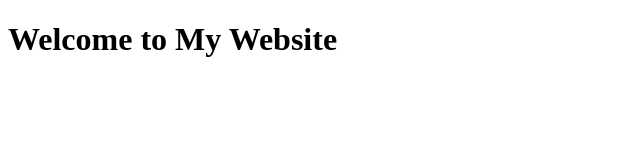
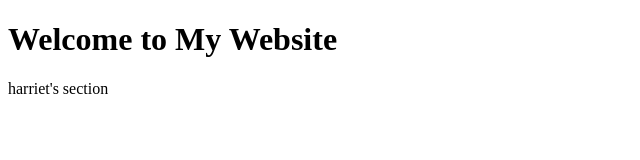
Before and after one commit to Harriethw/garden-workshop, a plain HTML site: page index.html in a window 1280 px wide. Shown: the whole page, without its empty margins (0-640 px from the left). Drawn offline with Linux system fonts and the light colour scheme.

Commit message:
Update index.html

```diff
--- a/index.html
+++ b/index.html
@@ -9,6 +9,9 @@
   <body>
     <main>
         <h1>Welcome to My Website</h1>
+        <section>
+          <p>harriet's section</p>
+        </section>
     </main>
   </body>
 </html>
```
